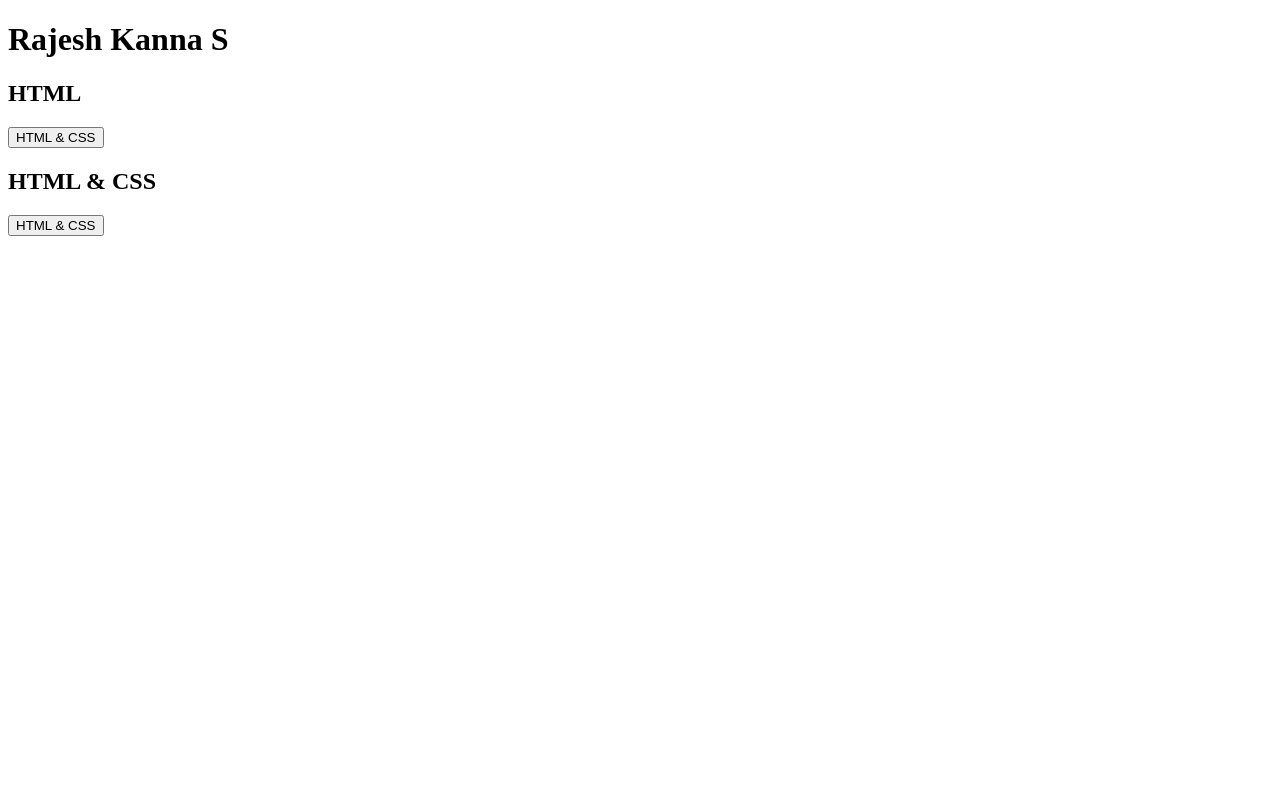
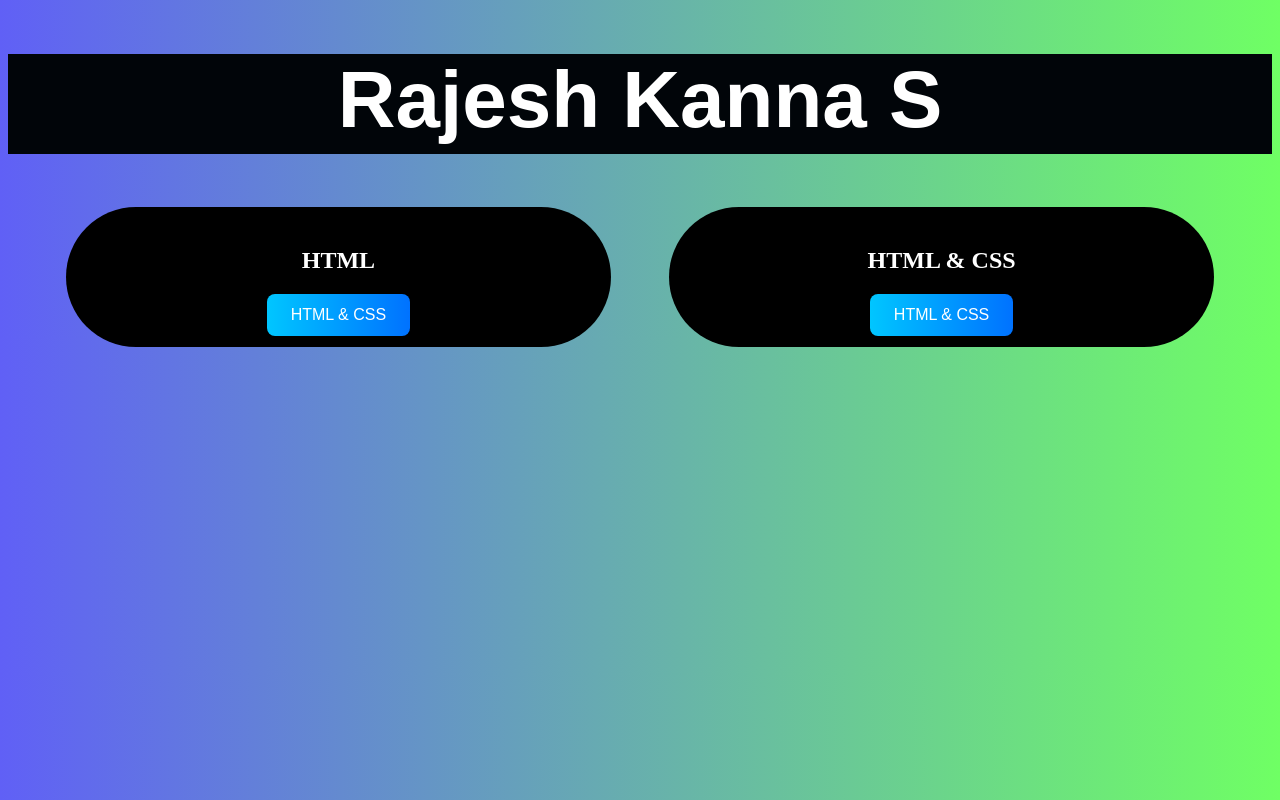
Before and after one commit to rk192324217/PortfolioRK, a plain HTML site: page index.html in a window 1280 px wide. Drawn offline with Linux system fonts and the light colour scheme.

Commit message:
Update style.css

```diff
--- a/style.css
+++ b/style.css
@@ -1,12 +1,58 @@
-.htmlonly{
-    font-size: 1rem;
+body{
+    background: linear-gradient(to left,rgb(111, 255, 100),rgb(96, 96, 246));
+}
+h1{
+    font-size:  80px;
+    font-family: Arial, Helvetica, sans-serif;
+    text-align: center;
+    color: rgb(255, 255, 255);
+    background-color: rgb(1, 5, 9);
+    width: 100%;
+    height: 100px;
+    padding-top: 0%;
+}
+.outer{
+    margin: 30px auto;
+    display: flex;
+    justify-content: space-evenly;
+    height: 100px;
+    /* border: 5px solid rgb(0, 0, 0);
+    border-radius: 10px;     */
+}
+/* .html{
+    display: inline-block;
+    background-color: rgb(0, 0, 0);
+    width: 50%;
+    align-items: center;
+}
+.html_css{
+    background-color: rgba(0, 0, 0, 0.943);
+    width: 50%;
+} */
+ .html, .html_css {
+    padding: 20px;
+    width: 40%;
+    height: 100px;
+    text-align: center;
+    border-radius: 200px;
+    background-color: black;
+}
+h2{
+    color: white;
     text-align: center;
 }
-#htmlonly{
-    background-color: rgb(237, 218, 15);
-    margin-right: 10%;
-    margin-bottom: 10%;
+.button {
+    padding: 12px 24px;
+    font-size: 16px;
+    background: linear-gradient(to right, #00c6ff, #0072ff);
+    color: white;
+    border: none;
+    border-radius: 8px;
+    cursor: pointer;
+    transition: transform 0.2s ease, box-shadow 0.3s ease;
 }
-#button{
-    align-content: center;
+
+.button:hover {
+    transform: scale(1.05);
+    box-shadow: 0 4px 12px rgba(0, 0, 0, 0.3);
 }
```
